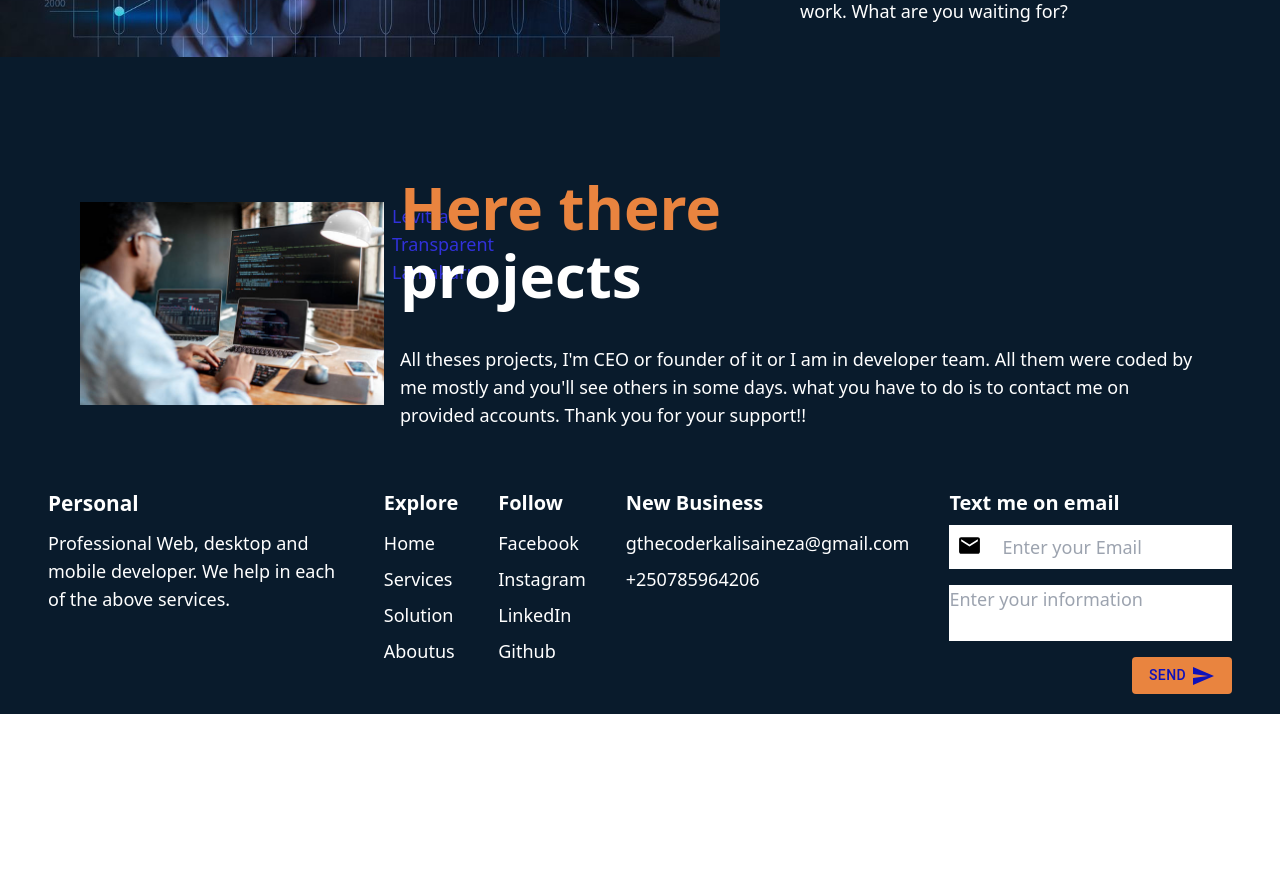
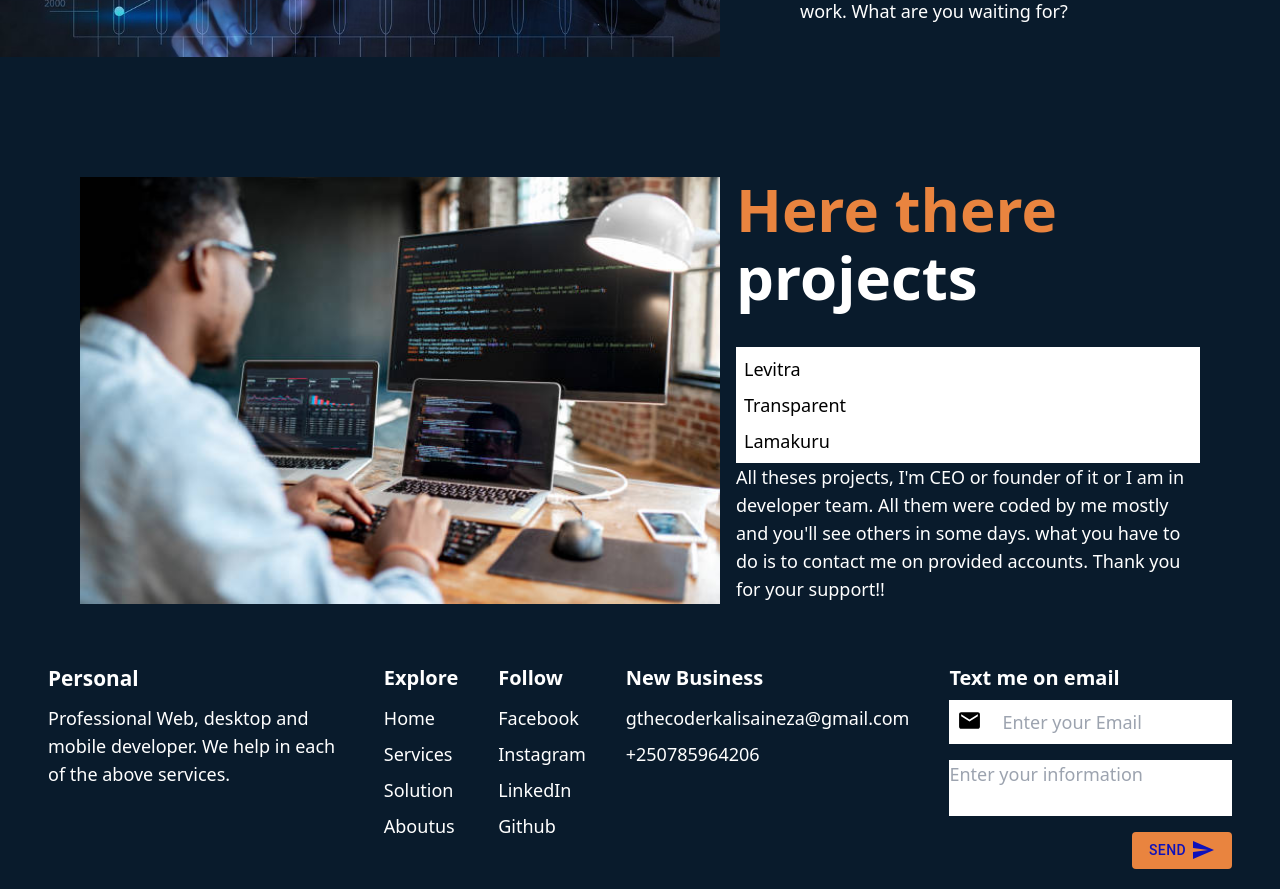
Before and after one commit to the-coder-kalisa/portofolio, a React (Vite) app: page / in a window 1280 px wide. Shown: the part 2240-3129 px from the top of the page. Before the commit the page ends 2954 px from the top, so only its background shows below. Built offline with nearby package versions, Linux system fonts and the light colour scheme.

Commit message:
finished

```diff
--- a/src/components/Career.tsx
+++ b/src/components/Career.tsx
@@ -6,41 +6,21 @@ import Code from "../images/Code.jpg";
 const Career: FC = () => {
   const { mode, phone } = useSelector<State, State>((state) => state);
   const [font, setFont] = useState<Boolean>(true);
-  useEffect(
-    () => () => {
-      if (phone === "phone" || phone === "tablet") {
-        setFont(false);
-      } else {
-        setFont(true);
-      }
-    },
-    [phone]
-  );
+  useEffect(() => {
+    if (phone === "phone" || phone === "tablet") {
+      setFont(false);
+    } else {
+      setFont(true);
+    }
+  }, [phone]);
   return (
     <div
       className={`flex justify-between items-center px-20 py-10 gap-4 ${
-        (phone === "phone" || phone === "tablet") && "flex-col"
+        (phone === "phone" || phone === "tablet") &&
+        "flex-col-reverse justify-start"
       }`}
     >
-      <div
-        className={`flex gap-2  ${
-          (phone === "phone" || phone === "tablet") && "flex-col"
-        }`}
-      >
-        <img src={Code} className="min-h-[10rem]" />
-        <div>
-          {career.map(({ name, link }, index) => (
-            <div key={index}>
-              <a
-                href={link ? link : "javascriptvoid(0)"}
-                className="text-[#3131da]"
-              >
-                {name}
-              </a>
-            </div>
-          ))}
-        </div>
-      </div>
+      <img src={Code} className="min-w-[40rem]" />
       <div className="max-w-[50rem] flex flex-col gap-10">
         <div
           className={`${
@@ -52,7 +32,14 @@ const Career: FC = () => {
           </div>
           <div>projects</div>
         </div>
-        <div className={`flex flex-col gap-5`}>
+        <div className={``}>
+            <div className={`flex flex-col p-2 gap-2 ${mode ? "bg-white text-black" : "bg-[#000000bd] text-white"}`}>
+                {career.map(({name, link}, index) => (
+                    <a href={link ? link : "javascript:void(0)"} className="hover:text-blue-600" key={index}>
+{name}
+                    </a>
+                ))}
+            </div>
           <div
             className={`${mode ? "text-white" : "text-black"} ${transition}`}
           >
--- a/src/components/Services.tsx
+++ b/src/components/Services.tsx
@@ -67,7 +67,7 @@ const Services: React.FC = () => {
             )}
             <div
               className={`p-3 w-full h-full ${
-                mode ? `bg-white text-black` : "bg-black text-white"
+                mode ? `bg-white text-black` : "bg-[#000000b4] text-white"
               }`}
             >
               {desc?.map(({ type, languages }, index) => (
--- a/src/components/Solution.tsx
+++ b/src/components/Solution.tsx
@@ -7,8 +7,8 @@ function Solution() {
   const { mode, phone } = useSelector<State, State>((state) => state);
   const [font, setFont] = useState<boolean>(true);
   useEffect(
-    () => () => {
-      if (phone === "phone") {
+     () => {
+      if (phone === "phone" || phone === "tablet") {
         setFont(false);
       } else {
         setFont(true);
```
